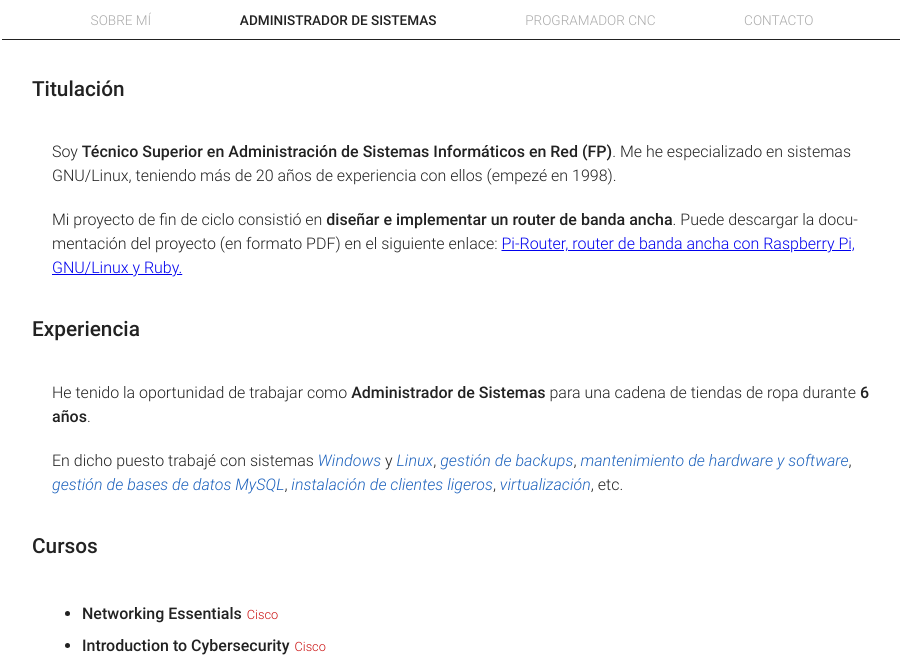
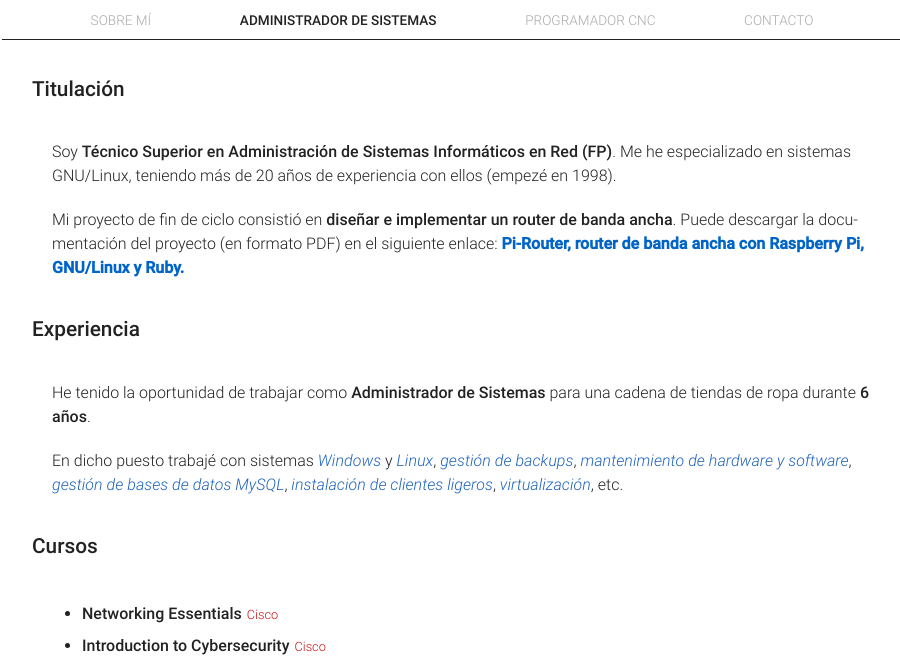
Before and after one commit to jvalrog/mysite, a plain HTML site: page admin.html in a window 1280 px wide. Shown: the part 116-781 px from the top of the page, without its empty margins (188-1088 px from the left). Drawn offline with Linux system fonts and the light colour scheme.

Commit message:
cambios css

```diff
--- a/css/main.css
+++ b/css/main.css
@@ -159,6 +159,16 @@ article em {
 	color: rgb(202, 14, 14);
 	font-size: 0.8rem;
 	margin-left: 5px;
+}
+
+article a {
+	color: rgb(0, 100, 200);
+	font-weight: bold;
+	text-decoration: none;
+}
+
+article a:hover {
+	text-decoration: underline;
 }
 
 
```
